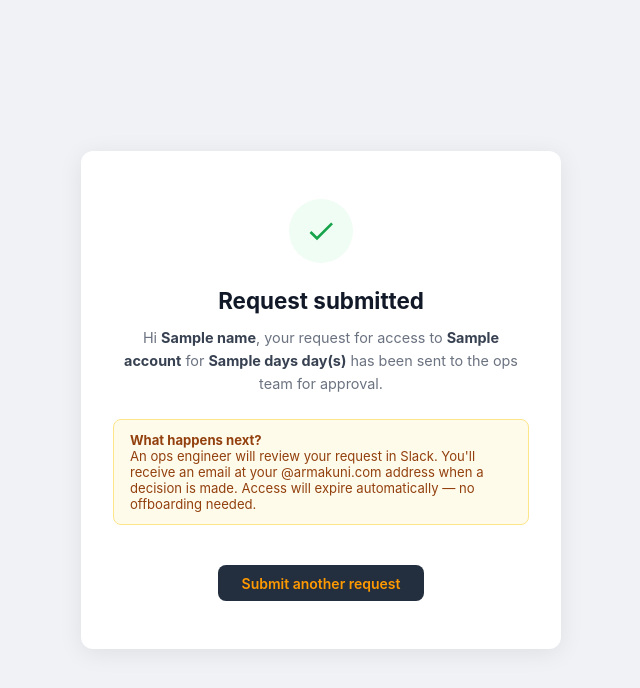
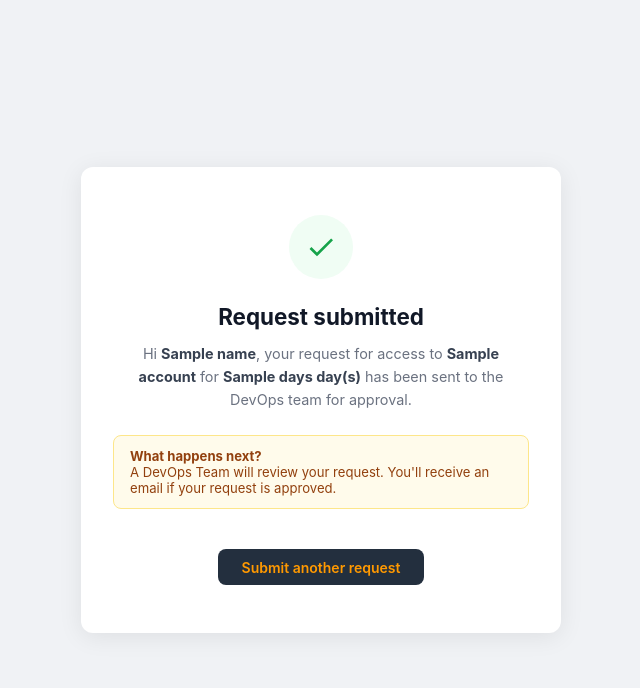
Before and after one commit to ridhiman-singh-devops-ak/aws-access-vendor, a Python web app: template templates/success.html in a window 1280 px wide. Shown: the top 688 px of the page, without its empty margins (319-959 px from the left). Run offline with Jinja, Linux system fonts and the light colour scheme; the template is opened without the code that fills it: most values are stand-ins (such as "Sample title", 1, 10 or a date in 2020).

Commit message:
updated success card

```diff
--- a/templates/success.html
+++ b/templates/success.html
@@ -78,14 +78,12 @@
   <p class="detail">
     Hi <strong>{{ name }}</strong>, your request for access to
     <strong>{{ account }}</strong> for <strong>{{ days }} day(s)</strong>
-    has been sent to the ops team for approval.
+    has been sent to the DevOps team for approval.
   </p>
 
   <div class="notice">
     <strong>What happens next?</strong><br/>
-    An ops engineer will review your request in Slack. You'll receive an email at
-    your @armakuni.com address when a decision is made.
-    Access will expire automatically — no offboarding needed.
+    A DevOps Team will review your request. You'll receive an email if your request is approved.
   </div>
 
   <a href="/" class="back-link">Submit another request</a>
```
